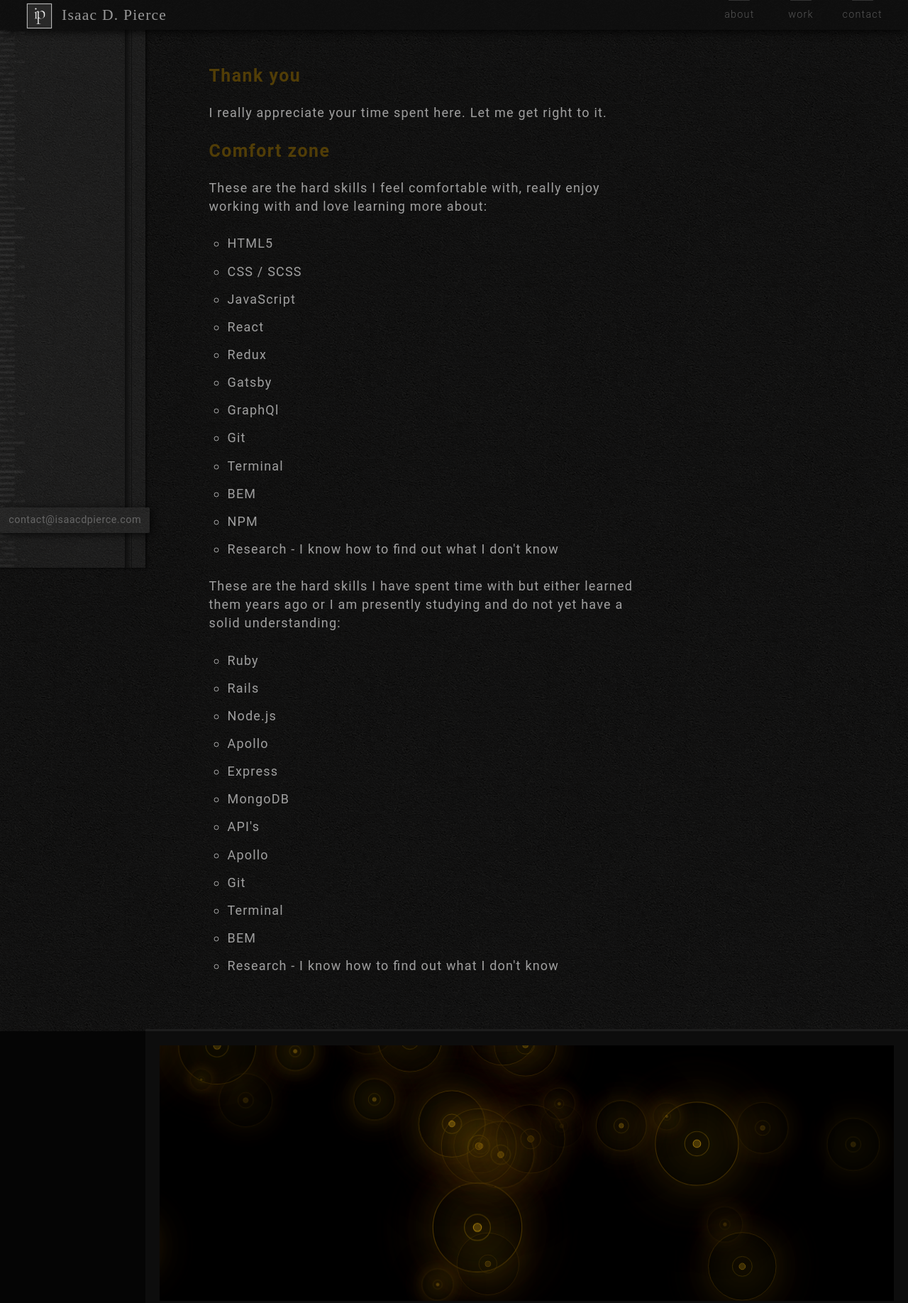
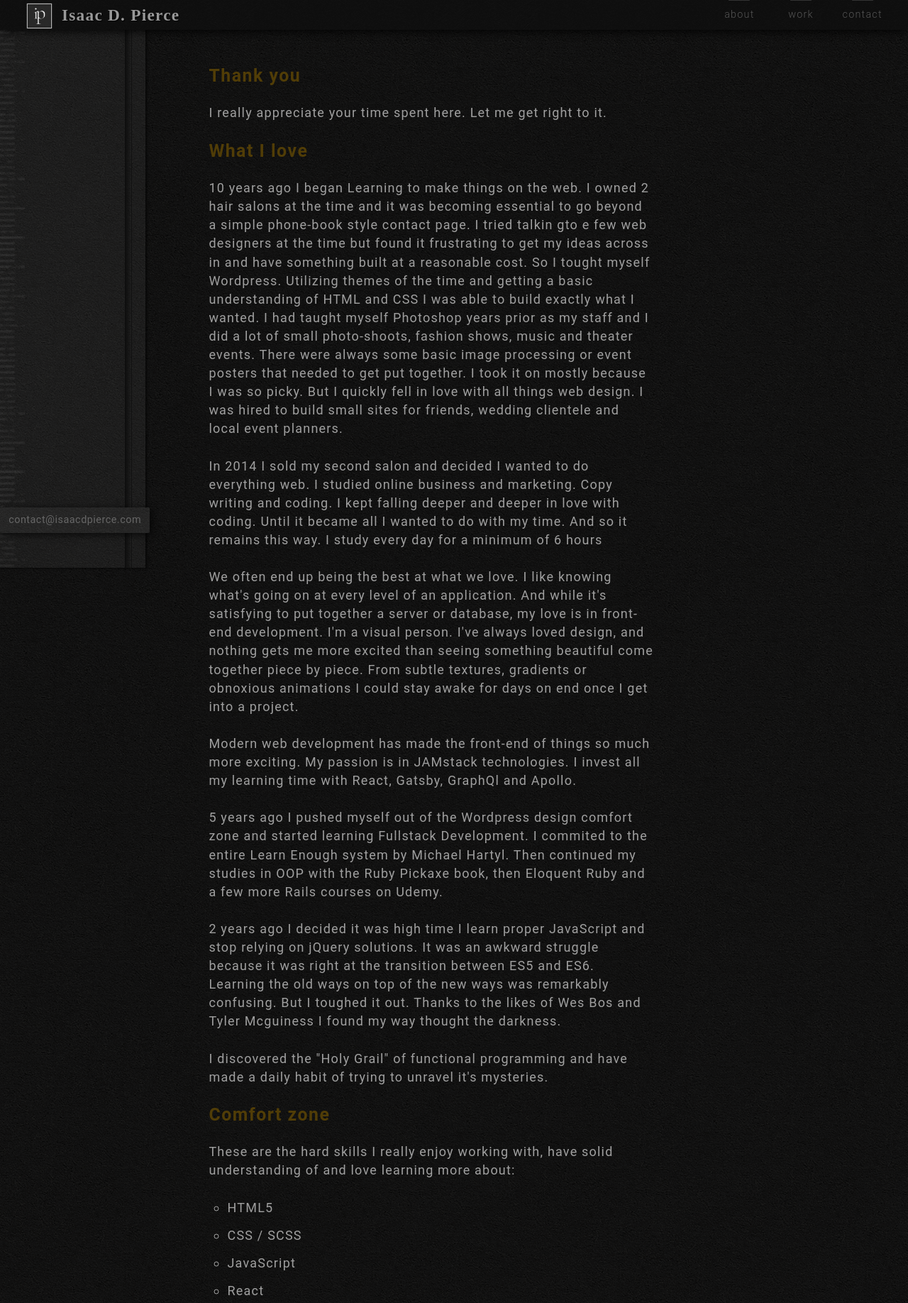
Before and after one commit to isaacdpierce/isaacpierce, a Gatsby site: page /devskills in a window 1280 px wide. Shown: the top 1836 px of the page at 71% size. Built offline with nearby package versions, Linux system fonts and the light colour scheme; Gatsby itself is replaced by a stand-in of ours.

Commit message:
Refine pages styles and copy

```diff
--- a/gatsby-config.js
+++ b/gatsby-config.js
@@ -7,13 +7,13 @@ module.exports = {
     {
       resolve: `gatsby-plugin-manifest`,
       options: {
-        name: 'gatsby-starter-default',
+        name: 'isaac-pierce-portfolio',
         short_name: 'starter',
         start_url: '/',
         background_color: '#1d1d1d',
         theme_color: '#1d1d1d',
         display: 'minimal-ui',
-        icon: 'src/images/gatsby-icon.png', // This path is relative to the root of the site.
+        icon: 'src/images/logo.png', // This path is relative to the root of the site.
       },
     },
     {
--- a/src/components/brick.js
+++ b/src/components/brick.js
@@ -8,7 +8,7 @@ export const StyledBrickBox = styled.div`
   grid-column: span 7 / 13;
   grid-row: 2 / 3;
   height: 42vh;
-
+  background: transparent;
   overflow-x: hidden;
   overflow-y: hidden;
   white-space: nowrap;
@@ -16,7 +16,6 @@ export const StyledBrickBox = styled.div`
   cursor: pointer;
   transition: all 0.2s;
   position: relative;
-  background: transparent;
   font-size: 0;
   perspective: 500px;
 
@@ -35,7 +34,7 @@ export const StyledBrick = styled.div`
   border-left: 1px solid #2c2c2c;
   border-top: 1px solid #2c2c2c;
   border-bottom: 1px solid #000;
-  box-shadow: -1px 2px 2px 2px rgba(0, 0, 0, 0.4);
+  box-shadow: -1px 2px 2px 2px rgba(0, 0, 0, 0.3);
 
   z-index: 199;
   background: url(${backgroundTexture});
@@ -52,6 +51,7 @@ export const StyledBrick = styled.div`
     background: radial-gradient(circle at 50% 30%, #164c8c, #0a1e38);
     box-shadow: inset 0px 2px 1px 1px rgba(0, 0, 0, 0.6);
     border: 1px solid #0d0d0d;
+    border-left: 2px solid #000;
     border-radius: 3px;
     display: flex;
     justify-self: flex-start;
--- a/src/components/logo.js
+++ b/src/components/logo.js
@@ -11,11 +11,12 @@ const LogoWrapper = styled.div`
 
 const StyledLogoLink = styled(Link)`
   font-family: 'Cormorant Garamond', serif;
-  font-weight: 100;
-  font-size: 1.2rem;
+  font-weight: bold;
+  font-size: 1.3rem;
   color: #999;
   padding: 0 15px;
   transition: filter 0.3s ease-in-out;
+  text-shadow: 1px 1px 1px #000;
   &:hover {
     filter: brightness(125%);
     color: #999;
@@ -24,8 +25,6 @@ const StyledLogoLink = styled(Link)`
 const StyledLogoImage = styled.img`
   height: 33px;
   margin: 10px 0 0 1rem;
-  -webkit-box-shadow: 0px 0px 1px 1px rgba(252, 252, 252, 0.7);
-  -moz-box-shadow: 0px 0px 1px 1px rgba(252, 252, 252, 0.7);
   box-shadow: 0px 0px 1px 1px rgba(252, 252, 252, 0.7);
   transition: all 0.2s ease-in-out;
   &:hover {
--- a/src/pages/devskills.js
+++ b/src/pages/devskills.js
@@ -13,10 +13,59 @@ const DevskillsPage = () => (
       <StyledServices>
         <h3>Thank you</h3>
         <p>I really appreciate your time spent here. Let me get right to it.</p>
+        <h3>What I love</h3>
+        <p>
+          10 years ago I began Learning to make things on the web. I owned 2 hair salons at the time
+          and it was becoming essential to go beyond a simple phone-book style contact page. I tried
+          talkin gto e few web designers at the time but found it frustrating to get my ideas across
+          in and have something built at a reasonable cost. So I tought myself Wordpress. Utilizing
+          themes of the time and getting a basic understanding of HTML and CSS I was able to build
+          exactly what I wanted. I had taught myself Photoshop years prior as my staff and I did a
+          lot of small photo-shoots, fashion shows, music and theater events. There were always some
+          basic image processing or event posters that needed to get put together. I took it on
+          mostly because I was so picky. But I quickly fell in love with all things web design. I
+          was hired to build small sites for friends, wedding clientele and local event planners.
+        </p>
+        <p>
+          In 2014 I sold my second salon and decided I wanted to do everything web. I studied online
+          business and marketing. Copy writing and coding. I kept falling deeper and deeper in love
+          with coding. Until it became all I wanted to do with my time. And so it remains this way.
+          I study every day for a minimum of 6 hours
+        </p>
+        <p>
+          We often end up being the best at what we love. I like knowing what's going on at every
+          level of an application. And while it's satisfying to put together a server or database,
+          my love is in front-end development. I'm a visual person. I've always loved design, and
+          nothing gets me more excited than seeing something beautiful come together piece by piece.
+          From subtle textures, gradients or obnoxious animations I could stay awake for days on end
+          once I get into a project.
+        </p>
+        <p>
+          Modern web development has made the front-end of things so much more exciting. My passion
+          is in JAMstack technologies. I invest all my learning time with React, Gatsby, GraphQl and
+          Apollo.
+        </p>
+        <p>
+          5 years ago I pushed myself out of the Wordpress design comfort zone and started learning
+          Fullstack Development. I commited to the entire Learn Enough system by Michael Hartyl.
+          Then continued my studies in OOP with the Ruby Pickaxe book, then Eloquent Ruby and a few
+          more Rails courses on Udemy.
+        </p>
+        <p>
+          2 years ago I decided it was high time I learn proper JavaScript and stop relying on
+          jQuery solutions. It was an awkward struggle because it was right at the transition
+          between ES5 and ES6. Learning the old ways on top of the new ways was remarkably
+          confusing. But I toughed it out. Thanks to the likes of Wes Bos and Tyler Mcguiness I
+          found my way thought the darkness.
+        </p>
+        <p>
+          I discovered the "Holy Grail" of functional programming and have made a daily habit of
+          trying to unravel it's mysteries.
+        </p>
         <h3>Comfort zone</h3>
         <p>
-          These are the hard skills I feel comfortable with, really enjoy working with and love
-          learning more about:
+          These are the hard skills I really enjoy working with, have solid understanding of and
+          love learning more about:
         </p>
         <ul>
           <li>HTML5</li>
@@ -26,10 +75,13 @@ const DevskillsPage = () => (
           <li>Redux</li>
           <li>Gatsby</li>
           <li>GraphQl</li>
+          <li>Styled-components</li>
           <li>Git</li>
           <li>Terminal</li>
           <li>BEM</li>
           <li>NPM</li>
+          <li>Wordpress</li>
+          <li>Bootstrap</li>
           <li>Research - I know how to find out what I don't know</li>
         </ul>
 
@@ -46,11 +98,6 @@ const DevskillsPage = () => (
           <li>Express</li>
           <li>MongoDB</li>
           <li>API's</li>
-          <li>Apollo</li>
-          <li>Git</li>
-          <li>Terminal</li>
-          <li>BEM</li>
-          <li>Research - I know how to find out what I don't know</li>
         </ul>
       </StyledServices>
     </PageGrid>
```
Also changed, not shown: src/components/aboutText.js (+26 -5 lines), src/components/link.js (added, +13 -0 lines), src/pages/portfolio.js (+10 -1 lines), src/pages/work.js (+11 -20 lines), src/images/gatsby-icon.png (deleted).
